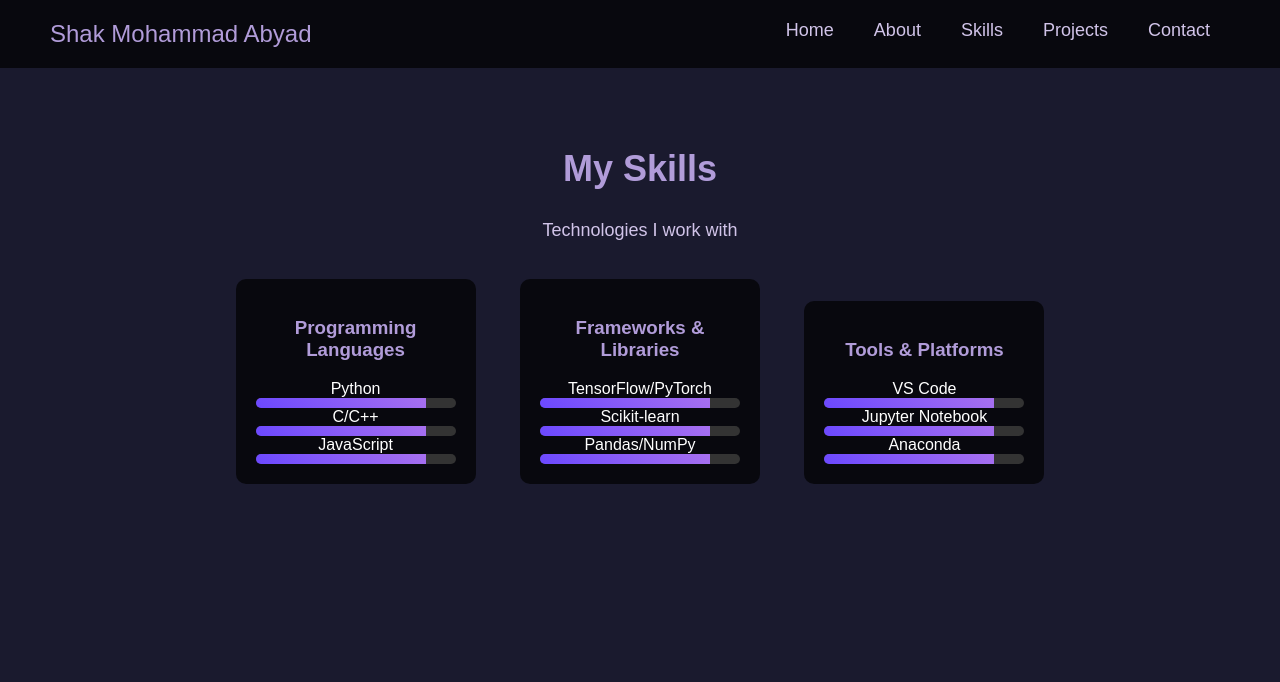
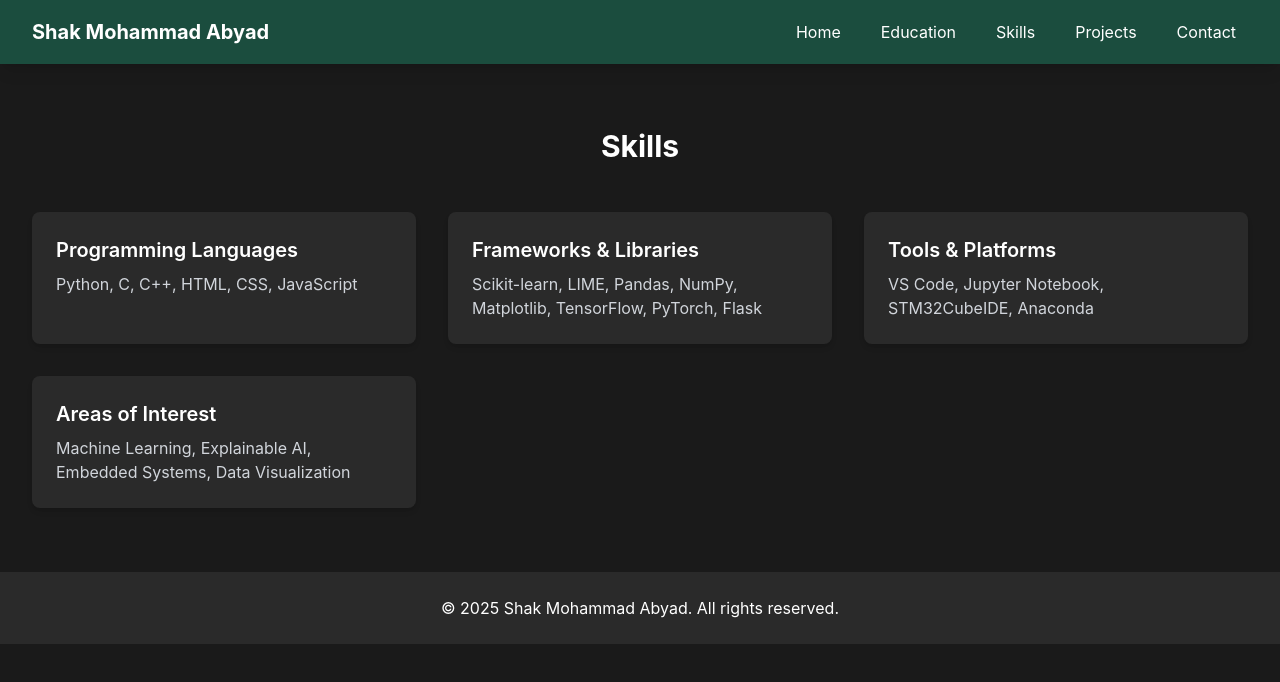
Before and after one commit to shakmohammadabyad-eng/shakmohammadabyad-eng.github.io, a plain HTML site: page skills.html in a window 1280 px wide. Drawn offline with nearby package versions, Linux system fonts and the light colour scheme.

Commit message:
Update skills.html

```diff
--- a/skills.html
+++ b/skills.html
@@ -3,57 +3,77 @@
 <head>
     <meta charset="UTF-8">
     <meta name="viewport" content="width=device-width, initial-scale=1.0">
-    <title>Skills - Shak Mohammad Abyad</title>
+    <title>Shak Mohammad Abyad - Skills</title>
+    <script src="https://cdn.tailwindcss.com"></script>
     <style>
-        body { margin: 0; font-family: Arial, sans-serif; background: #1a1a2e; color: #fff; }
-        .nav { display: flex; justify-content: space-between; padding: 20px 50px; background: rgba(0, 0, 0, 0.7); }
-        .nav .name { font-size: 24px; color: #b19cd9; }
-        .nav ul { list-style: none; display: flex; margin: 0; padding: 0; }
-        .nav ul li { margin: 0 20px; }
-        .nav ul li a { color: #d1c4e9; text-decoration: none; font-size: 18px; }
-        .nav ul li a:hover { color: #fff; }
-        .section { padding: 50px; text-align: center; }
-        .section h2 { color: #b19cd9; font-size: 36px; }
-        .section p { font-size: 18px; color: #d1c4e9; }
-        .skill-box { display: inline-block; margin: 20px; padding: 20px; background: rgba(0, 0, 0, 0.7); border-radius: 10px; width: 200px; }
-        .skill-box h3 { color: #b19cd9; }
-        .skill-box .progress { background: #333; border-radius: 5px; height: 10px; overflow: hidden; }
-        .skill-box .progress-bar { height: 100%; background: linear-gradient(45deg, #6b48ff, #a770ef); width: 0; animation: grow 2s forwards; }
-        @keyframes grow { from { width: 0; } to { width: 85%; } }
+        body {
+            font-family: 'Inter', sans-serif;
+            background-color: #1A1A1A;
+            color: #E5E5E5;
+        }
+        .custom-green {
+            background-color: #1B4D3E;
+        }
+        .custom-green-hover:hover {
+            background-color: #2A6B52;
+        }
+        .hover-scale {
+            transition: transform 0.3s ease;
+        }
+        .hover-scale:hover {
+            transform: scale(1.05);
+        }
     </style>
 </head>
 <body>
-    <div class="nav">
-        <div class="name">Shak Mohammad Abyad</div>
-        <ul>
-            <li><a href="index.html">Home</a></li>
-            <li><a href="about.html">About</a></li>
-            <li><a href="skills.html">Skills</a></li>
-            <li><a href="projects.html">Projects</a></li>
-            <li><a href="contact.html">Contact</a></li>
-        </ul>
-    </div>
-    <div class="section">
-        <h2>My Skills</h2>
-        <p>Technologies I work with</p>
-        <div class="skill-box">
-            <h3>Programming Languages</h3>
-            <div>Python <div class="progress"><div class="progress-bar" style="width: 90%;"></div></div></div>
-            <div>C/C++ <div class="progress"><div class="progress-bar" style="width: 85%;"></div></div></div>
-            <div>JavaScript <div class="progress"><div class="progress-bar" style="width: 80%;"></div></div></div>
+    <!-- Navigation Bar -->
+    <nav class="custom-green text-white fixed w-full top-0 z-10 shadow-lg">
+        <div class="max-w-7xl mx-auto px-4 sm:px-6 lg:px-8">
+            <div class="flex justify-between h-16">
+                <div class="flex items-center">
+                    <h1 class="text-xl font-bold">Shak Mohammad Abyad</h1>
+                </div>
+                <div class="flex items-center space-x-4">
+                    <a href="index.html" class="custom-green-hover px-3 py-2 rounded-md">Home</a>
+                    <a href="education.html" class="custom-green-hover px-3 py-2 rounded-md">Education</a>
+                    <a href="skills.html" class="custom-green-hover px-3 py-2 rounded-md">Skills</a>
+                    <a href="projects.html" class="custom-green-hover px-3 py-2 rounded-md">Projects</a>
+                    <a href="contact.html" class="custom-green-hover px-3 py-2 rounded-md">Contact</a>
+                </div>
+            </div>
         </div>
-        <div class="skill-box">
-            <h3>Frameworks & Libraries</h3>
-            <div>TensorFlow/PyTorch <div class="progress"><div class="progress-bar" style="width: 80%;"></div></div></div>
-            <div>Scikit-learn <div class="progress"><div class="progress-bar" style="width: 85%;"></div></div></div>
-            <div>Pandas/NumPy <div class="progress"><div class="progress-bar" style="width: 90%;"></div></div></div>
+    </nav>
+
+    <!-- Skills Section -->
+    <section class="py-16 bg-[#1A1A1A] mt-16">
+        <div class="max-w-7xl mx-auto px-4 sm:px-6 lg:px-8">
+            <h2 class="text-3xl font-bold text-center mb-12 text-white">Skills</h2>
+            <div class="grid grid-cols-1 sm:grid-cols-2 lg:grid-cols-3 gap-8">
+                <div class="bg-[#2A2A2A] p-6 rounded-lg shadow-md hover-scale">
+                    <h3 class="text-xl font-semibold text-white mb-2">Programming Languages</h3>
+                    <p class="text-gray-300">Python, C, C++, HTML, CSS, JavaScript</p>
+                </div>
+                <div class="bg-[#2A2A2A] p-6 rounded-lg shadow-md hover-scale">
+                    <h3 class="text-xl font-semibold text-white mb-2">Frameworks & Libraries</h3>
+                    <p class="text-gray-300">Scikit-learn, LIME, Pandas, NumPy, Matplotlib, TensorFlow, PyTorch, Flask</p>
+                </div>
+                <div class="bg-[#2A2A2A] p-6 rounded-lg shadow-md hover-scale">
+                    <h3 class="text-xl font-semibold text-white mb-2">Tools & Platforms</h3>
+                    <p class="text-gray-300">VS Code, Jupyter Notebook, STM32CubeIDE, Anaconda</p>
+                </div>
+                <div class="bg-[#2A2A2A] p-6 rounded-lg shadow-md hover-scale">
+                    <h3 class="text-xl font-semibold text-white mb-2">Areas of Interest</h3>
+                    <p class="text-gray-300">Machine Learning, Explainable AI, Embedded Systems, Data Visualization</p>
+                </div>
+            </div>
         </div>
-        <div class="skill-box">
-            <h3>Tools & Platforms</h3>
-            <div>VS Code <div class="progress"><div class="progress-bar" style="width: 95%;"></div></div></div>
-            <div>Jupyter Notebook <div class="progress"><div class="progress-bar" style="width: 85%;"></div></div></div>
-            <div>Anaconda <div class="progress"><div class="progress-bar" style="width: 80%;"></div></div></div>
+    </section>
+
+    <!-- Footer -->
+    <footer class="bg-[#2A2A2A] text-white py-6">
+        <div class="max-w-7xl mx-auto px-4 sm:px-6 lg:px-8 text-center">
+            <p>&copy; 2025 Shak Mohammad Abyad. All rights reserved.</p>
         </div>
-    </div>
+    </footer>
 </body>
 </html>
```
